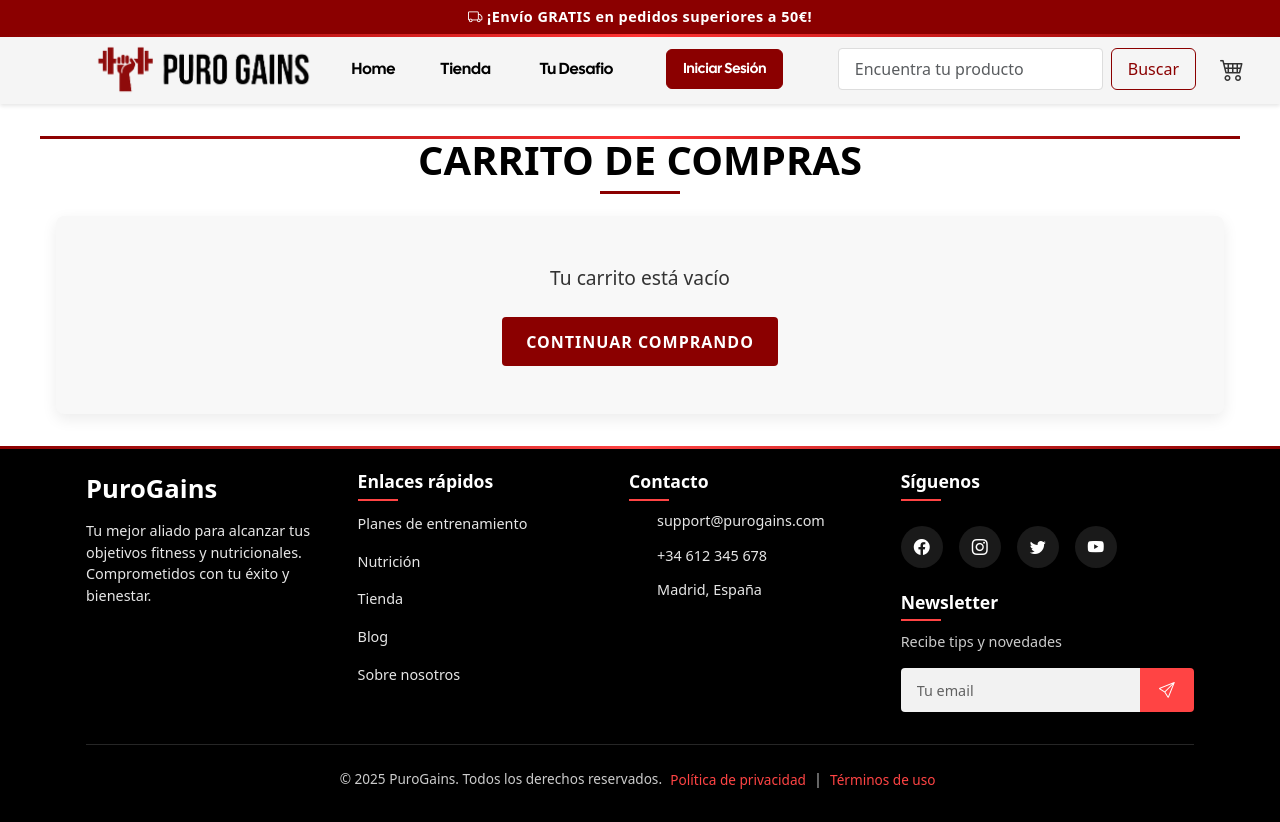
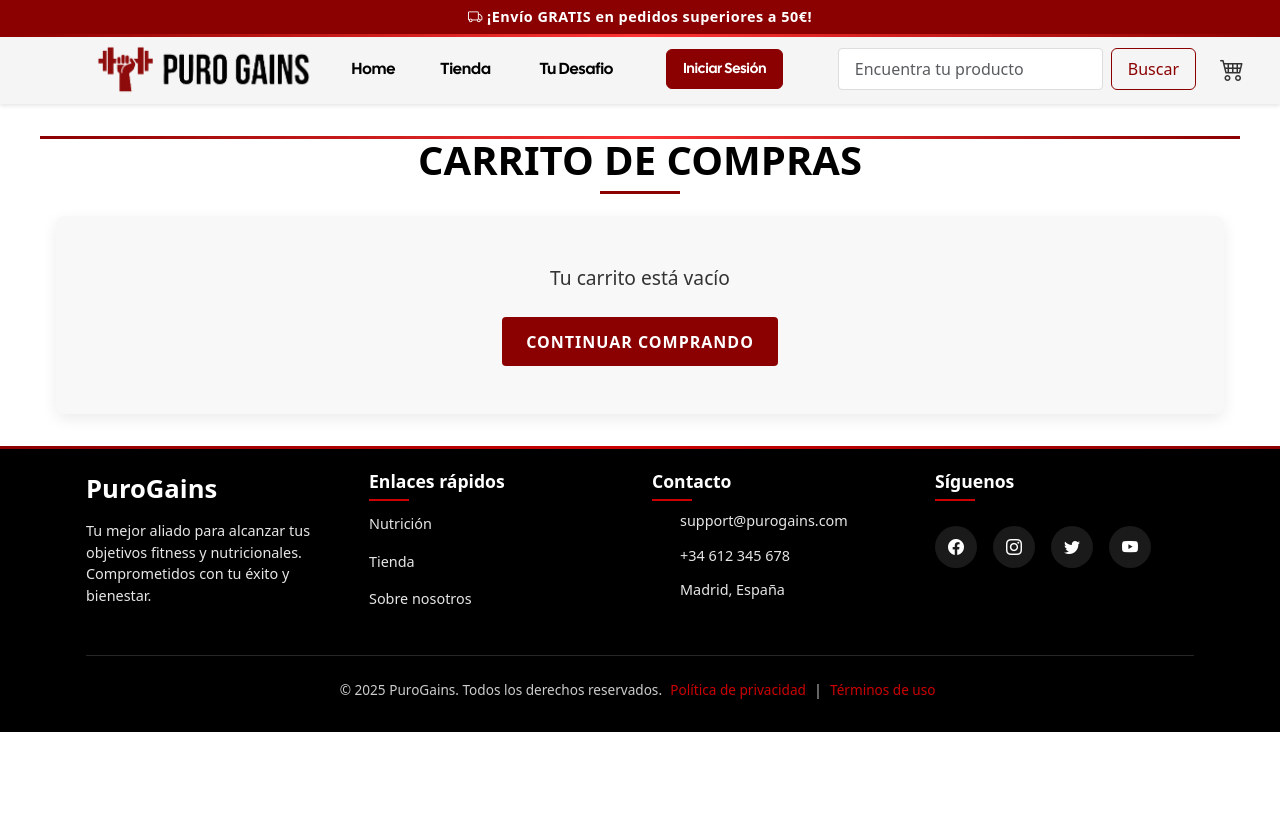
Before and after one commit to diegocardonahernandez/TFG, a PHP site: page /cart in a window 1280 px wide. After the commit the page ends 732 px from the top, so only its background shows below. Run offline with PHP 8.4, Linux system fonts and the light colour scheme; data comes from the database, SQL or seed files in the repository; some libraries are stand-ins or nearby versions.

Commit message:
Isseus fixed

```diff
--- a/View/Partials/footer.php
+++ b/View/Partials/footer.php
@@ -14,10 +14,8 @@
             <div class="footer-links">
                 <h4 class="footer-heading">Enlaces rápidos</h4>
                 <ul class="footer-nav">
-                    <li><a href="/planes">Planes de entrenamiento</a></li>
-                    <li><a href="/nutricion">Nutrición</a></li>
-                    <li><a href="/tienda">Tienda</a></li>
-                    <li><a href="/blog">Blog</a></li>
+                    <li><a href="/Suplementos">Nutrición</a></li>
+                    <li><a href="/products">Tienda</a></li>
                     <li><a href="/sobre-nosotros">Sobre nosotros</a></li>
                 </ul>
             </div>
@@ -56,15 +54,6 @@
                         <i class="bi bi-youtube"></i>
                     </a>
                 </div>
-
-                <h4 class="footer-heading" style="margin-top: 1.5rem;">Newsletter</h4>
-                <p>Recibe tips y novedades</p>
-                <form class="newsletter-form">
-                    <input type="email" class="newsletter-input" placeholder="Tu email">
-                    <button type="submit" class="newsletter-button">
-                        <i class="bi bi-send"></i>
-                    </button>
-                </form>
             </div>
         </div>
 
--- a/View/cart.php
+++ b/View/cart.php
@@ -75,7 +75,13 @@
                 <span>Total</span>
                 <span class="total-amount">0.00 €</span>
             </div>
+            <?php
+                if (isset($_SESSION['userId'])) { ?>
             <button class="checkout-btn">Proceder al Pago</button>
+            <?php } else { ?>
+            <button class="checkout-btn disabledPayment" onclick="window.location.href='/login'">Iniciar sesión</button>
+            <p class="login-message">Inicie sesión para proceder al pago</p>
+            <?php } ?>
         </div>
     </div>
     <?php endif; ?>
--- a/View/productDetails.php
+++ b/View/productDetails.php
@@ -56,8 +56,8 @@
                             <li class="pdv-meta-list-item">
                                 <span class="pdv-meta-tag">Disponibilidad</span>
                                 <span
-                                    class="pdv-meta-content <?= $details[0]->getStock() > 0 ? 'pdv-available' : 'pdv-unavailable' ?>">
-                                    <?= $details[0]->getStock() > 0 ? 'En stock' : 'Agotado' ?>
+                                    class="pdv-meta-content <?= ($details[0]->getStock() > 0 && $details[0]->getEstado() !== 'agotado') ? 'pdv-available' : 'pdv-unavailable' ?>">
+                                    <?= ($details[0]->getStock() > 0 && $details[0]->getEstado() !== 'agotado') ? 'En stock' : 'Agotado' ?>
                                 </span>
                             </li>
                             <li class="pdv-meta-list-item">
@@ -73,7 +73,7 @@
                     </div>
 
                     <div class="pdv-purchase-section">
-                        <?php if ($details[0]->getStock() > 0): ?>
+                        <?php if ($details[0]->getStock() > 0 && $details[0]->getEstado() !== 'agotado'): ?>
                         <div class="pdv-purchase-controls">
                             <div class="pdv-quantity-control">
                                 <label for="quantity">Cantidad</label>
--- a/View/products.php
+++ b/View/products.php
@@ -55,7 +55,7 @@
                             </li>
                         </ul>
                         <div class="category-product-actions">
-                                    <?php if ($product->getStock() > 0): ?>
+                            <?php if ($product->getStock() > 0 && $product->getEstado() !== 'agotado'): ?>
                             <a href="#" class="category-btn-product category-btn-add-cart"
                                 data-product="<?= $product->getIdProducto() ?>">
                                 <i class="fas fa-shopping-cart"></i> Añadir al carrito
--- a/public/css/footerStyle.css
+++ b/public/css/footerStyle.css
@@ -1,8 +1,9 @@
 /* Footer Styles - Improved Accessibility */
 :root {
   --puro-red: #8b0000; /* Deep red from the logo */
-  --puro-red-bright: #ff4444; /* Brighter red for better contrast */
-  --puro-red-hover: #cc0000; /* Medium red for hover states */
+  --puro-red-bright: #cc0000; /* Brighter red for better contrast - cambiado de #ff4444 */
+  --puro-red-hover: #a00000; /* Medium red for hover states - cambiado de #cc0000 */
+  --puro-red-light: #660000; /* Darker red for subtle elements */
   --puro-black: #000000; /* Black from the logo text */
   --puro-white: #ffffff; /* White for contrast */
   --puro-light-gray: #f8f8f8; /* Light background for subtle elements */
@@ -149,7 +150,12 @@
 
 /* Additional visual feedback on hover */
 .footer-nav a:hover {
-  background-color: rgba(255, 68, 68, 0.1);
+  background-color: rgba(
+    139,
+    0,
+    0,
+    0.2
+  ); /* Cambiado a usar el rojo oscuro con transparencia */
   border-radius: 3px;
   padding: 0.2rem 0.5rem;
   margin-left: -0.5rem;
@@ -193,59 +199,8 @@
 .social-icon:hover {
   background-color: var(--puro-red-bright);
   transform: translateY(-3px);
-  box-shadow: 0 4px 12px rgba(255, 68, 68, 0.3);
+  box-shadow: 0 4px 12px rgba(139, 0, 0, 0.4); /* Cambiado a usar el rojo oscuro */
   border-color: var(--puro-red-bright);
-}
-
-/* Newsletter section improvements */
-.footer-social p {
-  color: rgba(255, 255, 255, 0.8);
-  font-size: 0.9rem;
-  margin-bottom: 0.5rem;
-}
-
-.newsletter-form {
-  display: flex;
-  margin-top: 1rem;
-  box-shadow: 0 2px 8px rgba(0, 0, 0, 0.2);
-  border-radius: 4px;
-  overflow: hidden;
-}
-
-.newsletter-input {
-  flex-grow: 1;
-  padding: 0.7rem 1rem;
-  border: none;
-  border-radius: 0;
-  font-size: 0.9rem;
-  background-color: rgba(255, 255, 255, 0.95);
-  color: var(--puro-black);
-}
-
-.newsletter-input::placeholder {
-  color: rgba(0, 0, 0, 0.6);
-}
-
-.newsletter-input:focus {
-  outline: none;
-  background-color: var(--puro-white);
-  box-shadow: inset 0 0 0 2px var(--puro-red-bright);
-}
-
-.newsletter-button {
-  background-color: var(--puro-red-bright);
-  color: var(--puro-white);
-  border: none;
-  padding: 0 1.2rem;
-  border-radius: 0;
-  cursor: pointer;
-  transition: all 0.3s ease;
-  font-weight: 600;
-}
-
-.newsletter-button:hover {
-  background-color: var(--puro-red-hover);
-  transform: scale(1.05);
 }
 
 .footer-bottom {
@@ -274,7 +229,7 @@
 /* High contrast mode support */
 @media (prefers-contrast: high) {
   :root {
-    --puro-red-bright: #ff0000;
+    --puro-red-bright: #cc0000; /* Mantener consistencia con el rojo oscuro */
   }
 
   .footer-nav a {
```
Also changed, not shown: public/css/cartStyle.css (+104 -0 lines). Lines whose indentation alone changed are shown as unchanged.
